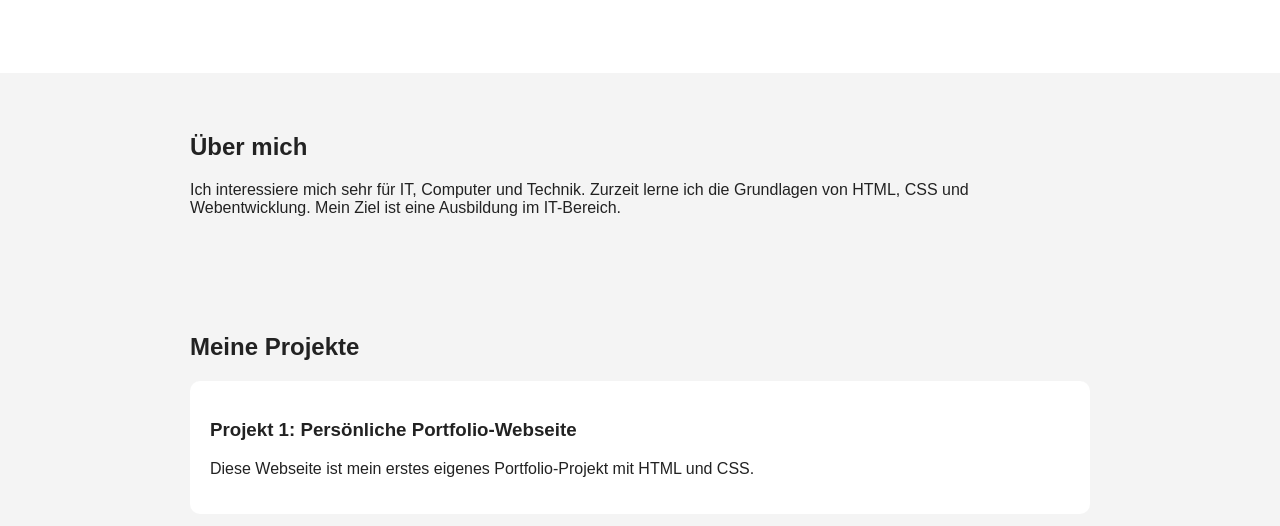
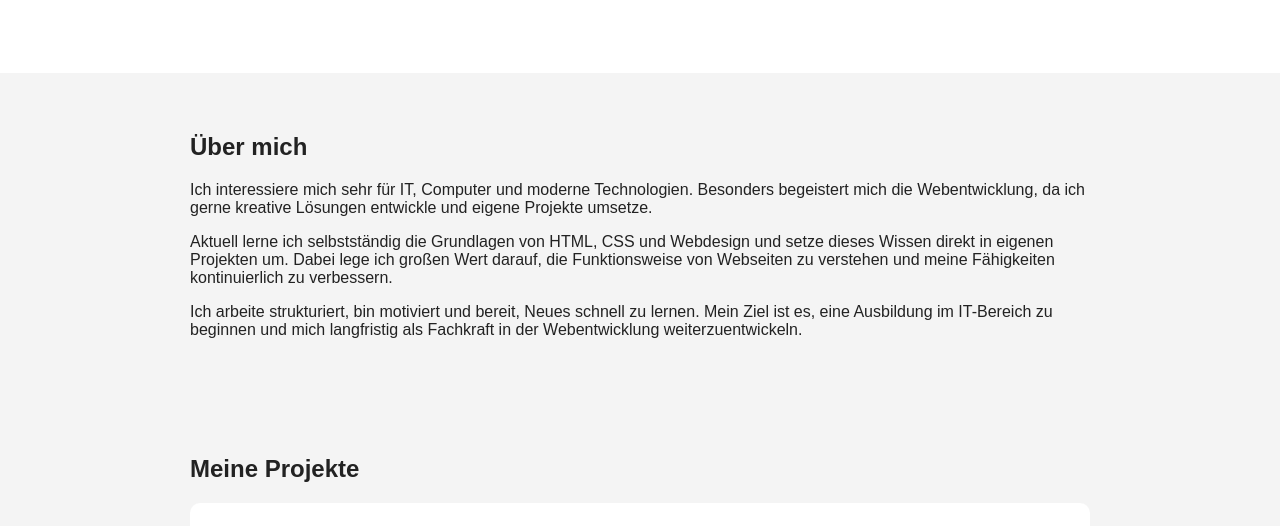
Before and after one commit to Salmo5/protfolio, a plain HTML site: page index.html in a window 1280 px wide. Shown: the part 209-735 px from the top of the page. Drawn offline with Linux system fonts and the light colour scheme.

Commit message:
Update index.html

```diff
--- a/index.html
+++ b/index.html
@@ -68,11 +68,20 @@
 
   <section id="about">
     <h2>Über mich</h2>
-    <p>
-      Ich interessiere mich sehr für IT, Computer und Technik.
-      Zurzeit lerne ich die Grundlagen von HTML, CSS und Webentwicklung.
-      Mein Ziel ist eine Ausbildung im IT-Bereich.
-    </p>
+<p>
+Ich interessiere mich sehr für IT, Computer und moderne Technologien.
+Besonders begeistert mich die Webentwicklung, da ich gerne kreative Lösungen entwickle und eigene Projekte umsetze.
+</p>
+
+<p>
+Aktuell lerne ich selbstständig die Grundlagen von HTML, CSS und Webdesign und setze dieses Wissen direkt in eigenen Projekten um.
+Dabei lege ich großen Wert darauf, die Funktionsweise von Webseiten zu verstehen und meine Fähigkeiten kontinuierlich zu verbessern.
+</p>
+
+<p>
+Ich arbeite strukturiert, bin motiviert und bereit, Neues schnell zu lernen.
+Mein Ziel ist es, eine Ausbildung im IT-Bereich zu beginnen und mich langfristig als Fachkraft in der Webentwicklung weiterzuentwickeln.
+</p>
   </section>
 
   <section id="projects">
@@ -96,6 +105,7 @@
   <section id="contact">
     <h2>Kontakt</h2>
     <p>E-Mail: salmoaldeab@gmail.com</p>
+    <p>Tellefon: 017634526090<p>
   </section>
 
   <footer>
```
